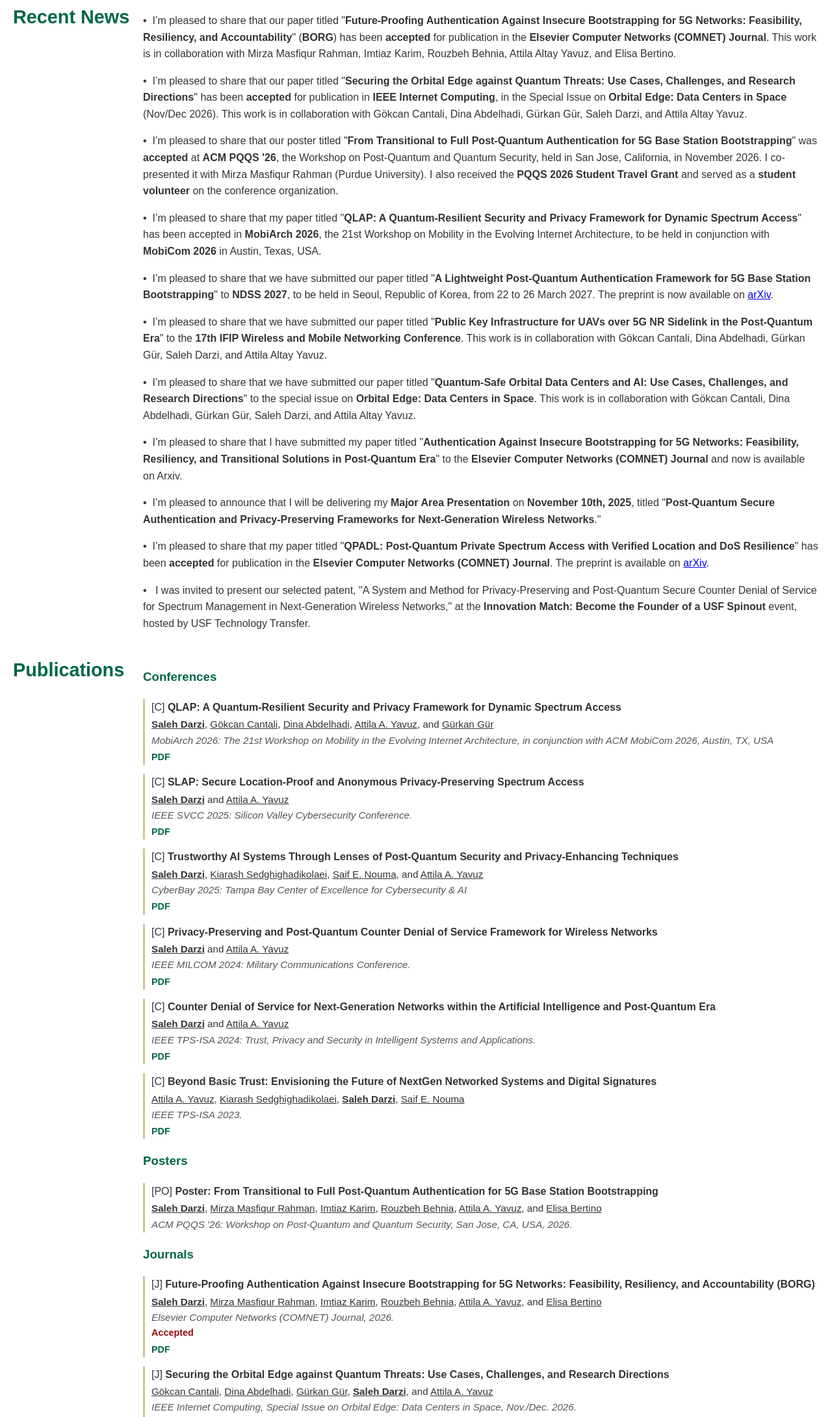
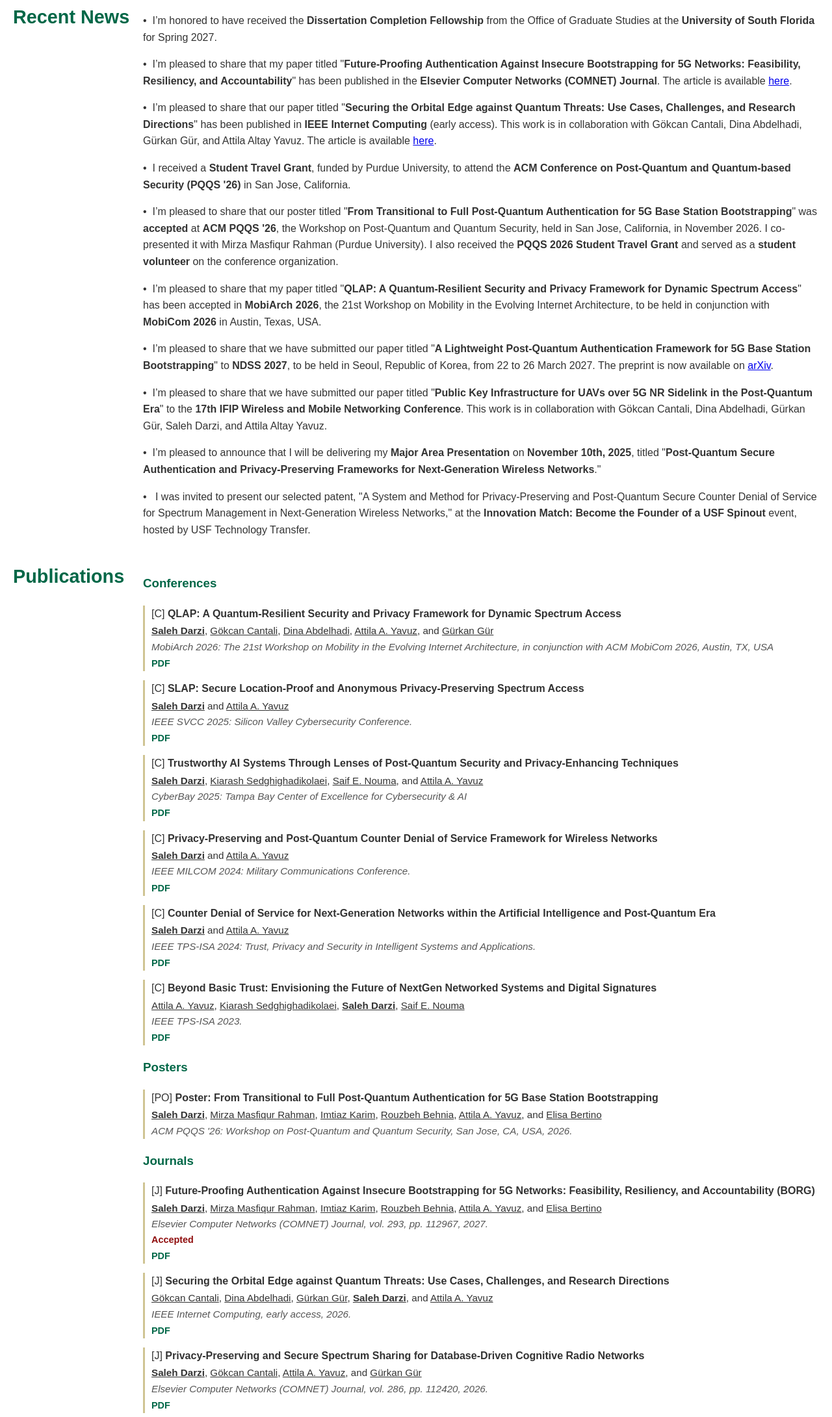
Before and after one commit to TheSalehDarzi/thesalehdarzi.github.io, a plain HTML site: page index.html in a window 1280 px wide. Shown: the part 619-2800 px from the top of the page at 65% size. Drawn offline with Linux system fonts and the light colour scheme.

Commit message:
Update index.html

```diff
--- a/index.html
+++ b/index.html
@@ -211,21 +211,15 @@
         <section id="news" class="section">
             <h2>Recent News</h2>
             <div class="content">
-                <p> &bull;&nbsp; I’m pleased to share that our paper titled "<b>Future-Proofing Authentication Against Insecure Bootstrapping for 5G Networks: Feasibility, Resiliency, and Accountability</b>" (<b>BORG</b>) has been <b>accepted</b> for publication in the <b>Elsevier Computer Networks (COMNET) Journal</b>. This work is in collaboration with Mirza Masfiqur Rahman, Imtiaz Karim, Rouzbeh Behnia, Attila Altay Yavuz, and Elisa Bertino.</p>
-                <!-- ADDED: IEEE Internet Computing acceptance (07 Nov 2026). -->
-                <p> &bull;&nbsp; I’m pleased to share that our paper titled "<b>Securing the Orbital Edge against Quantum Threats: Use Cases, Challenges, and Research Directions</b>" has been <b>accepted</b> for publication in <b>IEEE Internet Computing</b>, in the Special Issue on <b>Orbital Edge: Data Centers in Space</b> (Nov/Dec 2026). This work is in collaboration with Gökcan Cantali, Dina Abdelhadi, Gürkan Gür, Saleh Darzi, and Attila Altay Yavuz.</p>
-                <!-- ADDED: PQQS '26 poster, travel grant, and student volunteer role. -->
+                <p> &bull;&nbsp; I’m honored to have received the <b>Dissertation Completion Fellowship</b> from the Office of Graduate Studies at the <b>University of South Florida</b> for Spring 2027.</p>
+                <p> &bull;&nbsp; I’m pleased to share that my paper titled "<b>Future-Proofing Authentication Against Insecure Bootstrapping for 5G Networks: Feasibility, Resiliency, and Accountability</b>" has been published in the <b>Elsevier Computer Networks (COMNET) Journal</b>. The article is available <a href="https://doi.org/10.1016/j.comnet.2026.112967" target="_blank">here</a>.</p>
+                <p> &bull;&nbsp; I’m pleased to share that our paper titled "<b>Securing the Orbital Edge against Quantum Threats: Use Cases, Challenges, and Research Directions</b>" has been published in <b>IEEE Internet Computing</b> (early access). This work is in collaboration with Gökcan Cantali, Dina Abdelhadi, Gürkan Gür, and Attila Altay Yavuz. The article is available <a href="https://doi.org/10.1109/MIC.2026.3754633" target="_blank">here</a>.</p>
+                <p> &bull;&nbsp; I received a <b>Student Travel Grant</b>, funded by Purdue University, to attend the <b>ACM Conference on Post-Quantum and Quantum-based Security (PQQS '26)</b> in San Jose, California.</p>
                 <p> &bull;&nbsp; I’m pleased to share that our poster titled "<b>From Transitional to Full Post-Quantum Authentication for 5G Base Station Bootstrapping</b>" was <b>accepted</b> at <b>ACM PQQS '26</b>, the Workshop on Post-Quantum and Quantum Security, held in San Jose, California, in November 2026. I co-presented it with Mirza Masfiqur Rahman (Purdue University). I also received the <b>PQQS 2026 Student Travel Grant</b> and served as a <b>student volunteer</b> on the conference organization.</p>
                 <p> &bull;&nbsp; I’m pleased to share that my paper titled "<b>QLAP: A Quantum-Resilient Security and Privacy Framework for Dynamic Spectrum Access</b>" has been accepted in <b>MobiArch 2026</b>, the 21st Workshop on Mobility in the Evolving Internet Architecture, to be held in conjunction with <b>MobiCom 2026</b> in Austin, Texas, USA.</p>
                 <p> &bull;&nbsp; I’m pleased to share that we have submitted our paper titled "<b>A Lightweight Post-Quantum Authentication Framework for 5G Base Station Bootstrapping</b>" to <b>NDSS 2027</b>, to be held in Seoul, Republic of Korea, from 22 to 26 March 2027. The preprint is now available on <a href="https://arxiv.org/abs/2606.30542" target="_blank">arXiv</a>.</p>
                 <p> &bull;&nbsp; I’m pleased to share that we have submitted our paper titled "<b>Public Key Infrastructure for UAVs over 5G NR Sidelink in the Post-Quantum Era</b>" to the <b>17th IFIP Wireless and Mobile Networking Conference</b>. This work is in collaboration with Gökcan Cantali, Dina Abdelhadi, Gürkan Gür, Saleh Darzi, and Attila Altay Yavuz.</p>
-                <p> &bull;&nbsp; I’m pleased to share that we have submitted our paper titled "<b>Quantum-Safe Orbital Data Centers and AI: Use Cases, Challenges, and Research Directions</b>" to the special issue on <b>Orbital Edge: Data Centers in Space</b>. This work is in collaboration with Gökcan Cantali, Dina Abdelhadi, Gürkan Gür, Saleh Darzi, and Attila Altay Yavuz.</p>
-                <p> &bull;&nbsp; I’m pleased to share that I have submitted my paper titled "<b>Authentication Against Insecure Bootstrapping for 5G Networks: Feasibility, Resiliency, and Transitional Solutions in Post-Quantum Era</b>" to the <b>Elsevier Computer Networks (COMNET) Journal</b> and now is available on Arxiv.</p>
                 <p>&bull;&nbsp; I’m pleased to announce that I will be delivering my <b>Major Area Presentation</b> on <b>November 10th, 2025</b>, titled "<b>Post-Quantum Secure Authentication and Privacy-Preserving Frameworks for Next-Generation Wireless Networks</b>."</p>
-                <!-- UPDATED: this item previously said QPADL was submitted to IEEE TIFS.
-                     That now contradicts the Journals section, which lists it as
-                     COMNET. Rewritten as the acceptance. Revert if I got it wrong. -->
-                <p> &bull;&nbsp; I’m pleased to share that my paper titled "<b>QPADL: Post-Quantum Private Spectrum Access with Verified Location and DoS Resilience</b>" has been <b>accepted</b> for publication in the <b>Elsevier Computer Networks (COMNET) Journal</b>. The preprint is available on <a href="https://arxiv.org/abs/2510.03631" target="_blank">arXiv</a>.</p>
                 <p> &bull; &nbsp; I was invited to present our selected patent, "A System and Method for Privacy-Preserving and Post-Quantum Secure Counter Denial of Service for Spectrum Management in Next-Generation Wireless Networks," at the <b>Innovation Match: Become the Founder of a USF Spinout</b> event, hosted by USF Technology Transfer.  </p>
             </div>
         </section>
@@ -346,7 +340,7 @@
                 [J] <b>Future-Proofing Authentication Against Insecure Bootstrapping for 5G Networks: Feasibility, Resiliency, and Accountability (BORG)</b>
             </div>
             <div class="pubAuthor"><u><b>Saleh Darzi</b></u>, <u>Mirza Masfiqur Rahman</u>, <u>Imtiaz Karim</u>, <u>Rouzbeh Behnia</u>, <u>Attila A. Yavuz</u>, and <u>Elisa Bertino</u></div>
-            <div class="pubVenue">Elsevier Computer Networks (COMNET) Journal, 2026.</div>
+            <div class="pubVenue">Elsevier Computer Networks (COMNET) Journal, vol. 293, pp. 112967, 2027.</div>
             <div class="pubStatus">Accepted</div>
             <div class="pubLink">
                 <span class="outerPubUrl">
@@ -355,23 +349,18 @@
             </div>
         </div>
 
-        <!-- ADDED: accepted at IEEE Internet Computing, 07 Nov 2026.
-             Title changed on acceptance from "Quantum-Safe Orbital Data
-             Centers and AI"; moved up from E-Prints. -->
         <div class="pubWrap">
             <div class="pubTitle2">
                 [J] <b>Securing the Orbital Edge against Quantum Threats: Use Cases, Challenges, and Research Directions</b>
             </div>
             <div class="pubAuthor"><u>Gökcan Cantali</u>, <u>Dina Abdelhadi</u>, <u>Gürkan Gür</u>, <u><b>Saleh Darzi</b></u>, and <u>Attila A. Yavuz</u></div>
-            <div class="pubVenue">IEEE Internet Computing, Special Issue on Orbital Edge: Data Centers in Space, Nov./Dec. 2026.</div>
-            <div class="pubStatus">Accepted.</div>
+            <div class="pubVenue">IEEE Internet Computing, early access, 2026.</div>
             <div class="pubLink">
                 <span class="outerPubUrl">
                     <a href="Securing_the_Orbital_Edge_against_Quantum_Threats_Use_Cases_Challenges_and_Research_Directions.pdf" class="PubUrl">PDF</a>
                 </span>
             </div>
         </div>
-
 
         <div class="pubWrap">
             <div class="pubTitle2">
```
